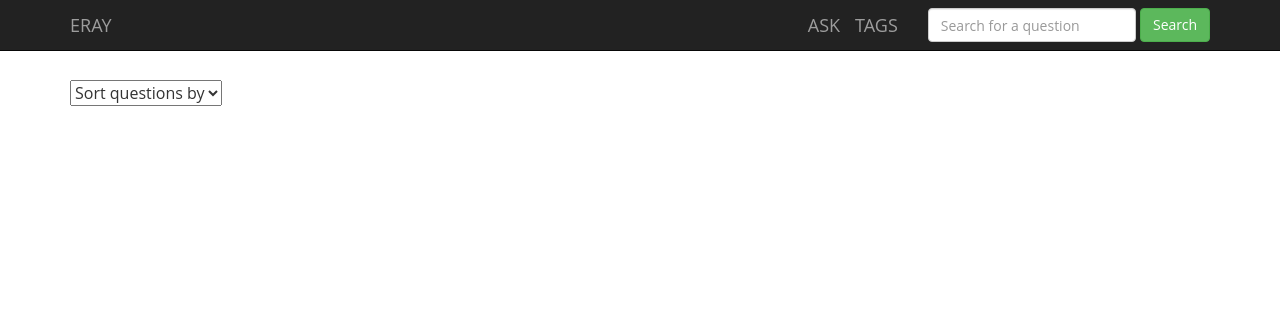
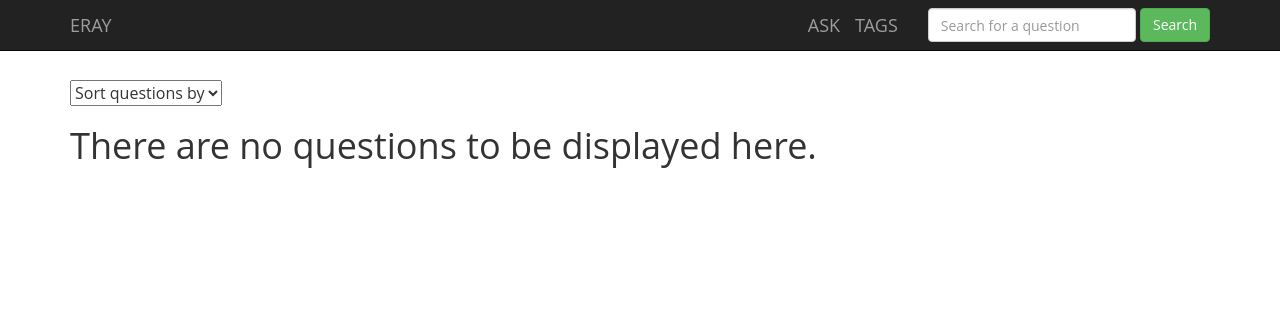
Before and after one commit to Adyg/eray, a Django app: a page that uses eray/templates/eray/homepage.html in a window 1280 px wide. Shown: the top 311 px of the page. Run offline with Django 3.2, Linux system fonts and the light colour scheme; data comes from the database, SQL or seed files in the repository; some libraries are stand-ins or nearby versions.

Commit message:
add empty question list message

```diff
--- a/eray/templates/eray/homepage.html
+++ b/eray/templates/eray/homepage.html
@@ -14,11 +14,7 @@
 
     <div class="row">
         <div class="col-md-12 question-list">
-            <ul class="community-posts">
-                {% for question in questions %}
-                    {% include 'eray/partials/_question.html' with question=question date_format=date_format %}
-                {% endfor %}
-            </ul>
+            {% include 'eray/partials/_questions_list.html' with questions=questions %}
         </div>
     </div>
 
--- /dev/null
+++ b/eray/templates/eray/partials/_questions_list.html
@@ -0,0 +1,9 @@
+{% if questions %}
+	<ul class="community-posts">
+		{% for question in questions %}
+		    {% include 'eray/partials/_question.html' with question=question date_format=date_format %}
+		{% endfor %}
+	</ul>
+{% else %}
+	<h1 class="no-questions">There are no questions to be displayed here.</h1>
+{% endif %}
```
